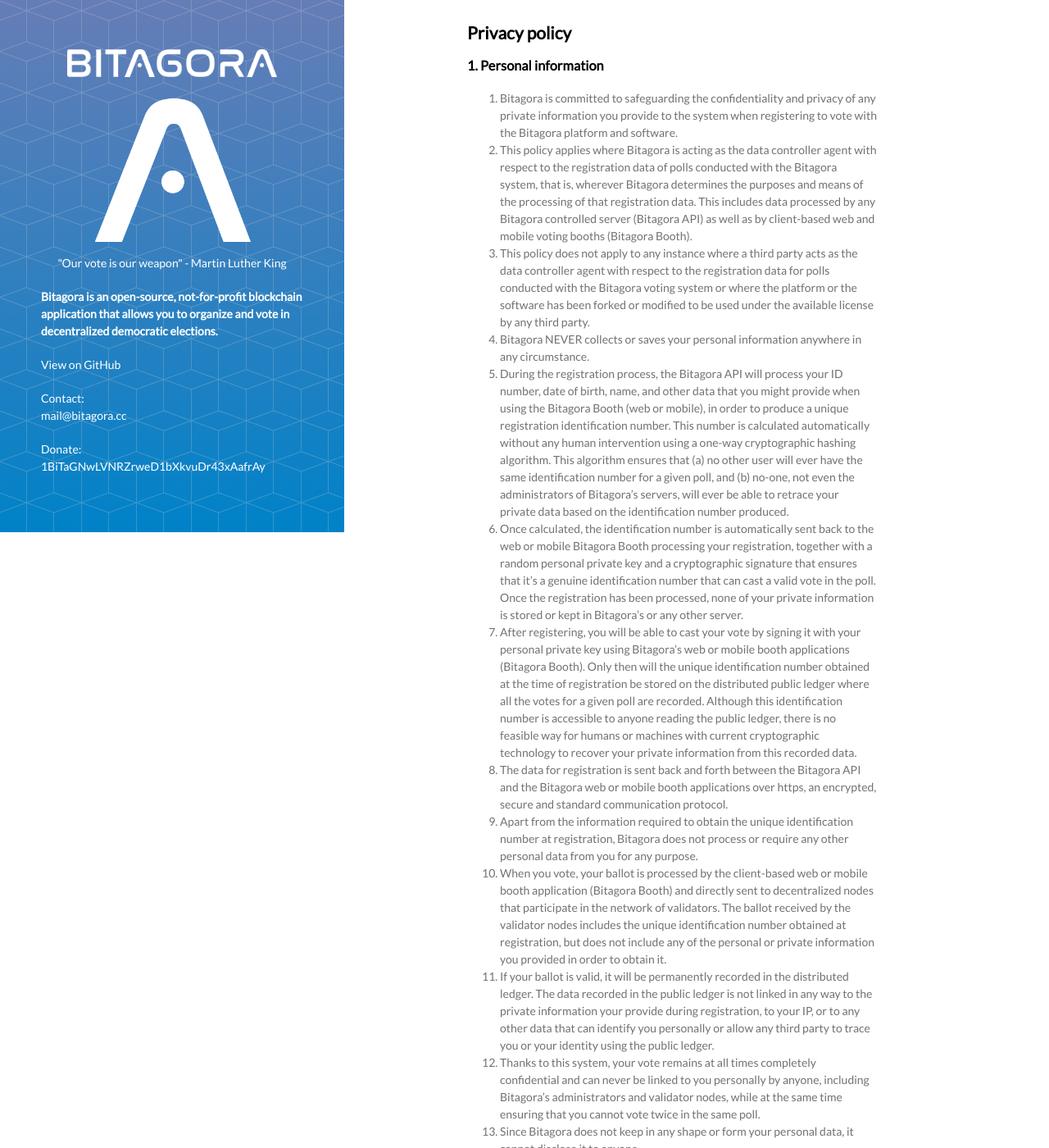
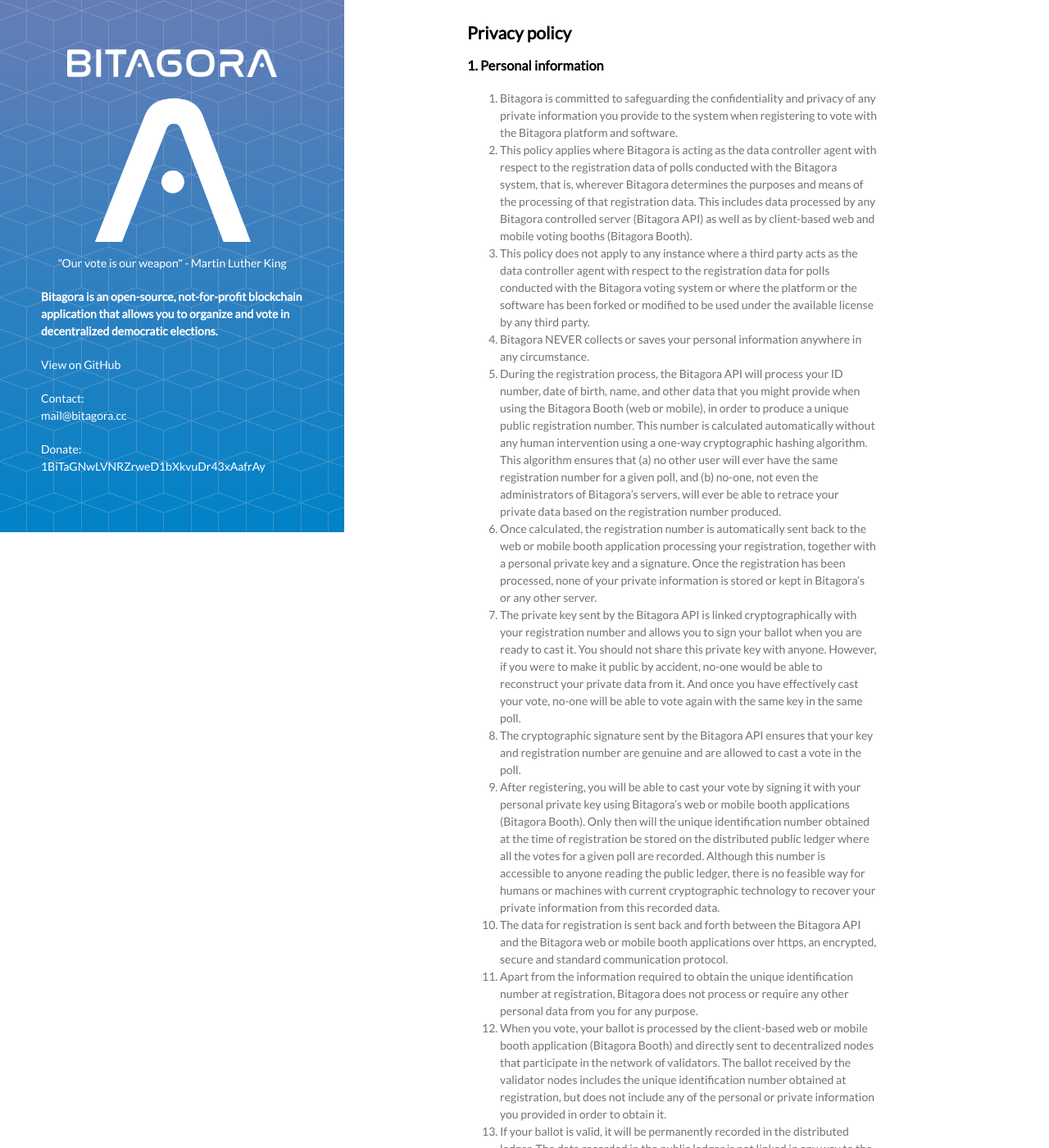
Before and after one commit to Bitagora/bitagora-web, a Jekyll site: the page built from privacy.md, in a window 1280 px wide and 1400 px high. Shown: the whole window at 82% size. Built offline with Jekyll 4.4.1, drawn with Linux system fonts in a browser that asks for light colours; some web fonts are replaced; our own code applies the rules of GitHub Pages for plain Markdown files.

Commit message:
Update privacy.md

```diff
--- a/privacy.md
+++ b/privacy.md
@@ -9,11 +9,13 @@ layout: default
 2.	This policy applies where Bitagora is acting as the data controller agent with respect to the registration data of polls conducted with the Bitagora system, that is, wherever Bitagora determines the purposes and means of the processing of that registration data. This includes data processed by any Bitagora controlled server (Bitagora API) as well as by client-based web and mobile voting booths (Bitagora Booth).
 3. This policy does not apply to any instance where a third party acts as the data controller agent with respect to the registration data for polls conducted with the Bitagora voting system or where the platform or the software has been forked or modified to be used under the available license by any third party.
 4. Bitagora NEVER collects or saves your personal information anywhere in any circumstance.
-5. During the registration process, the Bitagora API will process your ID number, date of birth, name, and other data that you might provide when using the Bitagora Booth (web or mobile), in order to produce a unique registration identification number. This number is calculated automatically without any human intervention using a one-way cryptographic hashing algorithm. This algorithm ensures that
-  (a) no other user will ever have the same identification number for a given poll, and
-  (b) no-one, not even the administrators of Bitagora's servers, will ever be able to retrace your private data based on the identification number produced.
-6. Once calculated, the identification number is automatically sent back to the web or mobile Bitagora Booth processing your registration, together with a random personal private key and a cryptographic signature that ensures that it's a genuine identification number that can cast a valid vote in the poll. Once the registration has been processed, none of your private information is stored or kept in Bitagora's or any other server.
-7. After registering, you will be able to cast your vote by signing it with your personal private key using Bitagora's web or mobile booth applications (Bitagora Booth). Only then will the unique identification number obtained at the time of registration be stored on the distributed public ledger where all the votes for a given poll are recorded. Although this identification number is accessible to anyone reading the public ledger, there is no feasible way for humans or machines with current cryptographic technology to recover your private information from this recorded data.
+5. During the registration process, the Bitagora API will process your ID number, date of birth, name, and other data that you might provide when using the Bitagora Booth (web or mobile), in order to produce a unique public registration number. This number is calculated automatically without any human intervention using a one-way cryptographic hashing algorithm. This algorithm ensures that
+  (a) no other user will ever have the same registration number for a given poll, and
+  (b) no-one, not even the administrators of Bitagora's servers, will ever be able to retrace your private data based on the registration number produced.
+6. Once calculated, the registration number is automatically sent back to the web or mobile booth application processing your registration, together with a personal private key and a signature. Once the registration has been processed, none of your private information is stored or kept in Bitagora's or any other server.
+7. The private key sent by the Bitagora API is linked cryptographically with your registration number and allows you to sign your ballot when you are ready to cast it. You should not share this private key with anyone. However, if you were to make it public by accident, no-one would be able to reconstruct your private data from it. And once you have effectively cast your vote, no-one will be able to vote again with the same key in the same poll.
+8. The cryptographic signature sent by the Bitagora API ensures that your key and registration number are genuine and are allowed to cast a vote in the poll.
+7. After registering, you will be able to cast your vote by signing it with your personal private key using Bitagora's web or mobile booth applications (Bitagora Booth). Only then will the unique identification number obtained at the time of registration be stored on the distributed public ledger where all the votes for a given poll are recorded. Although this number is accessible to anyone reading the public ledger, there is no feasible way for humans or machines with current cryptographic technology to recover your private information from this recorded data.
 8. The data for registration is sent back and forth between the Bitagora API and the Bitagora web or mobile booth applications over https, an encrypted, secure and standard communication protocol.
 9.	Apart from the information required to obtain the unique identification number at registration, Bitagora does not process or require any other personal data from you for any purpose.
 10. When you vote, your ballot is processed by the client-based web or mobile booth application (Bitagora Booth) and directly sent to decentralized nodes that participate in the network of validators. The ballot received by the validator nodes includes the unique identification number obtained at registration, but does not include any of the personal or private information you provided in order to obtain it.
```
